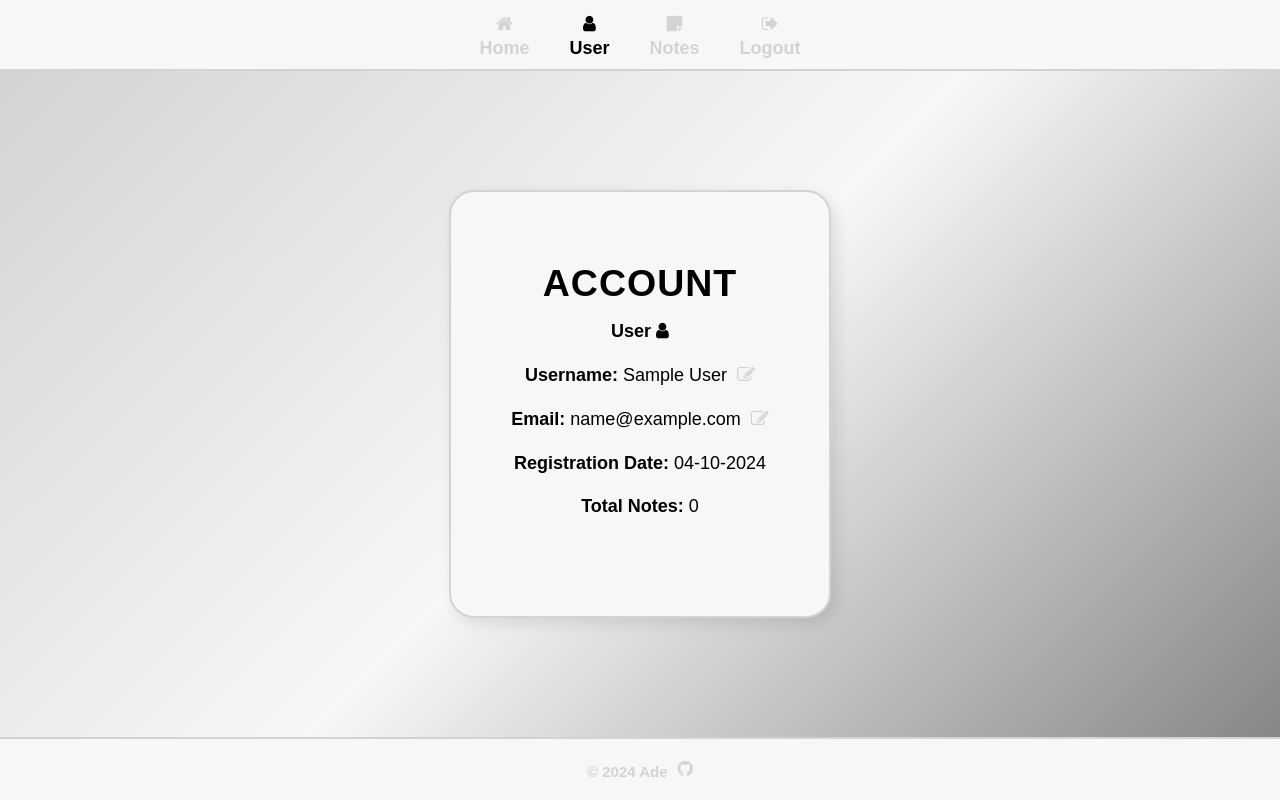
After one commit to adesystem/HTML-CSS-JS-FLASK-Simple-Notes-App, a Flask app: page /user in a window 1280 px wide. The commit adds this page. Run offline with Flask 3, Linux system fonts and the light colour scheme; the visitor is signed in with stand-in values (Sample User, id 1); data that the repository does not hold is empty.

Commit message:
Reworked user menu, reworked username and email changing.

```diff
--- a/website/routes/account.py
+++ b/website/routes/account.py
@@ -33,6 +33,10 @@ def change_username():
 
     if not password:
         flash('PASSWORD IS REQUIRED', category='error')
+        return redirect(url_for('account.user'))
+
+    if username == current_user.name:
+        flash('USERNAME CANNOT BE THE SAME AS THE CURRENT ONE', category='error')
         return redirect(url_for('account.user'))
 
     try:
--- a/website/routes/auth.py
+++ b/website/routes/auth.py
@@ -7,7 +7,7 @@ from website import db
 
 auth = Blueprint('auth', __name__)
 
-# Login
+
 @auth.route('/login', methods=['GET', 'POST'])
 def login():
 
--- a/website/static/css/style.css
+++ b/website/static/css/style.css
@@ -135,7 +135,7 @@ main a:hover {
     transform: scale(1.05);
 }
 
-.auth {
+.auth, .account {
     display: flex;
     flex-direction: column;
     justify-content: center;
@@ -165,7 +165,7 @@ form input[type=text], form input[type=password] {
     font-size: 1.2em;
 }
 
-form input[type=submit] {
+form input[type=submit], form button {
     padding: 10px 20px;
     width: 100%;
     border: none;
@@ -177,7 +177,7 @@ form input[type=submit] {
     transition: background-color 0.3s ease, transform 0.3s ease;
 }
 
-form input[type=submit]:hover {
+form input[type=submit]:hover, form button:hover {
     background-color: var(--hover-color);
     color: var(--primary-color);
     transform: scale(1.05);
@@ -196,6 +196,73 @@ form input[type=submit]:hover {
     width: 50%;
     scale: 0.75;
     margin: 0 auto;
+}
+
+.account p {
+    font-size: 1.2em;
+    font-weight: bold;
+    margin: 0 auto;
+}
+.account p i {
+    margin-left: 5px;
+}
+
+.account-details {
+    display: flex;
+    flex-direction: column;
+    justify-content: center;
+    align-items: center;
+    padding: 10px 10px;
+    gap: 15px;
+}
+
+.account-details p {
+    font-size: 1.2em;
+    font-weight: lighter;
+    margin: 0;
+    padding: 0;
+}
+
+.clickable-icon {
+    font-size: 1em;
+    color: var(--primary-color);
+    transition: transform 0.3s ease;}
+
+.clickable-icon:hover {
+    color: var(--hover-color);
+    transform: scale(1.05);
+}
+
+.modal-controls {
+    display: flex;
+    flex-direction: row;
+    justify-content: center;
+    align-items: center;
+    gap: 10px;
+    margin-top: 20px;
+}
+
+dialog {
+    flex-direction: column;
+    justify-content: center;
+    align-items: center;
+    gap: 20px;
+    background-color: var(--secondary-color);
+    padding: 40px 30px;
+    border: 2px solid var(--primary-color);
+    border-radius: 20px;
+    box-shadow: 0 5px 15px rgba(0, 0, 0, 0.2);
+    position: fixed;
+    top: 50%;
+    left: 50%;
+    transform: translate(-50%, -50%);
+    max-width: 500px;
+    width: 90%;
+    z-index: 1000;
+}
+
+dialog::backdrop {
+    background: rgba(0, 0, 0, 0.5);
 }
 
 @media(max-width: 1500px) {
@@ -225,3 +292,51 @@ form input[type=submit]:hover {
         display: none;
     }
 }
+
+/* Alert Styles */
+
+#alert-container {
+    position: fixed;
+    top: 60px;
+    left: 0;
+    width: 100%;
+    z-index: 1001;
+    display: flex;
+    flex-direction: column;
+    align-items: center;
+    padding: 10px;
+}
+
+.alert {
+    cursor: pointer;
+    background-color: var(--secondary-color);
+    padding: 15px;
+    margin: 10px 0;
+    border-radius: 5px;
+    width: 90%;
+    max-width: 600px;
+    box-shadow: 0 2px 5px rgba(0, 0, 0, 0.1);
+    display: flex;
+    justify-content: space-between;
+    align-items: center;
+    font-size: 0.9rem;
+    color: #333;
+    opacity: 0.9;
+    text-align: center;
+}
+
+.alert-success {
+    background-color: #55aa57;
+    color: var(--secondary-color) ;
+}
+
+.alert-error {
+    background-color: #a94442;
+    color: var(--secondary-color);
+}
+
+.alert .close-btn {
+    font-size: 1rem;
+    font-weight: bold;
+    color: inherit;
+}
--- a/website/templates/base.html
+++ b/website/templates/base.html
@@ -19,11 +19,11 @@
         <a href="{{ url_for('auth.signup') }}" class="{% if active_page == 'sign-up' %}active{% endif %}" title="Sign Up"><i class="fa fa-user-plus"></i><span>Sign Up</span></a>
         {% endif %}
         {% if current_user.account_type == 'admin' %}
-        <a href="{{ url_for('auth.admin') }}" class="{% if active_page == 'admin_panel' %}active{% endif %}" title="Admin Panel"><i class="fa fa-cog"></i><span>Admin Panel</span></a>
+        <a href="{{ url_for('auth.admin') }}" class="{% if active_page == 'admin_panel' %}active{% endif %}" title="Admin Panel"><i class="fa fa-legal"></i><span>Admin Panel</span></a>
         {% endif %}
     </nav>
 
-    <div id="alert"></div>
+    <div id="alert-container"></div>
 
     <main>
         {% block content %}
--- /dev/null
+++ b/website/templates/user.html
@@ -0,0 +1,55 @@
+{% extends 'base.html' %}
+
+{% block content %}
+<div class="account">
+    <h2>Account</h2>
+    {% if current_user.account_type == 'admin' %}
+        <p>Admin<i class="fa fa-legal"></i></p>
+    {% else %}
+        <p>User<i class="fa fa-user"></i></p>
+    {% endif %}
+    <div class="account-details">
+        <p>
+            <strong>Username:</strong> {{ current_user.name }}
+            <i class="fa fa-edit clickable-icon" id="change-username"></i>
+        </p>
+        <p>
+            <strong>Email:</strong> {{ current_user.email }}
+            <i class="fa fa-edit clickable-icon" id="change-email"></i>
+        </p>
+        <p><strong>Registration Date:</strong> {{ current_user.register_date.strftime('%d-%m-%Y') }}</p>
+        <p><strong>Total Notes:</strong> {{ total_notes }}</p>
+        <div class="account-actions">
+        </div>
+    </div>
+</div>
+
+<dialog id="change-username-modal">
+    <form id="change-username-form" action="{{ url_for('account.change_username') }}" method="POST">
+        <h2>Change Username</h2>
+        <input type="text" id="new-username" name="username" placeholder="New Username">
+        <input type="password" id="usr-password" name="password" placeholder="Password">
+        <div class="modal-controls">
+        <input type="submit" value="Accept"></button>
+        <button type="button" id="close-change-username">Cancel</button>
+        </div>
+    </form>
+</dialog>
+
+<dialog id="change-email-modal">
+    <form id="change-email-form" action="{{ url_for('account.change_email') }}" method="POST">
+        <h2>Change Email</h2>
+        <input type="text" id="new-email" name="email" placeholder="New Email">
+        <input type="password" id="email-password" name="password" placeholder="Password">
+        <div class="modal-controls">
+        <input type="submit" value="Accept"></button>
+        <button type="button" id="close-change-email">Cancel</button>
+        </div>
+    </form>
+</dialog>
+
+{% endblock %}
+
+{% block scripts %}
+    <script type="module" src="{{ url_for('static', filename='js/account-actions.js') }}"></script>
+{% endblock %}
```
Also changed, not shown: website/static/js/account-actions.js (added, +75 -0 lines), website/static/js/account.js (deleted, +0 -84 lines).
